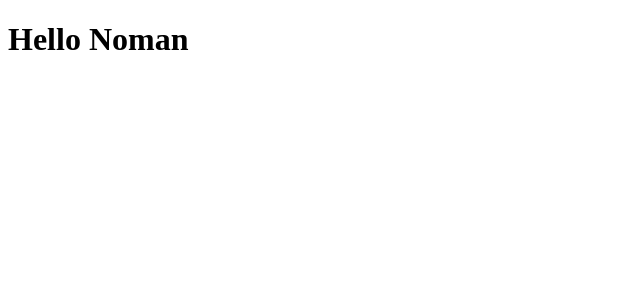
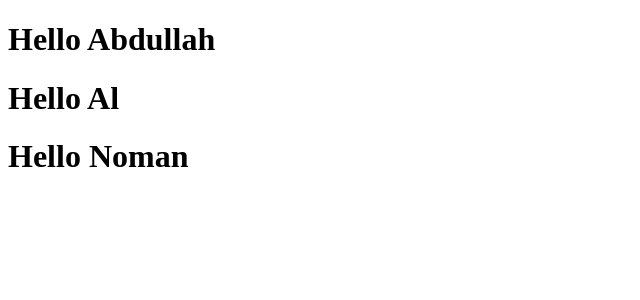
Before and after one commit to Noman608/ReactJs, a React (Create React App) app in the folder my-app/: page / in a window 1280 px wide. Shown: the top 300 px of the page, without its empty margins (0-640 px from the left). Built offline with nearby package versions, Linux system fonts and the light colour scheme.

Commit message:
Composing with props

```diff
--- a/my-app/src/App.js
+++ b/my-app/src/App.js
@@ -4,7 +4,9 @@ import Student from "./Student.js";
 const App = () => {
   return (
     <div>
-      <Student />
+      <Student name="Abdullah"/>
+      <Student name="Al"/>
+      <Student name="Noman"/>
     </div>
   );
 };
--- a/my-app/src/Student.js
+++ b/my-app/src/Student.js
@@ -1,8 +1,8 @@
 import React from "react";
-const Student = () => {
+const Student = (props) => {
     return(
         <>
-            <h1>Hello Noman</h1>
+            <h1>Hello {props.name}</h1>
         </>
     )
 };
```
